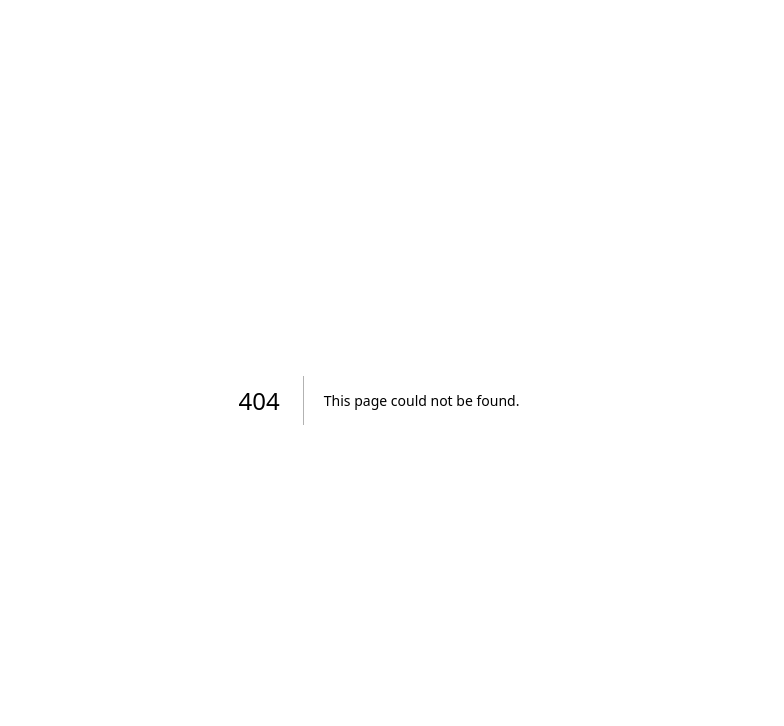
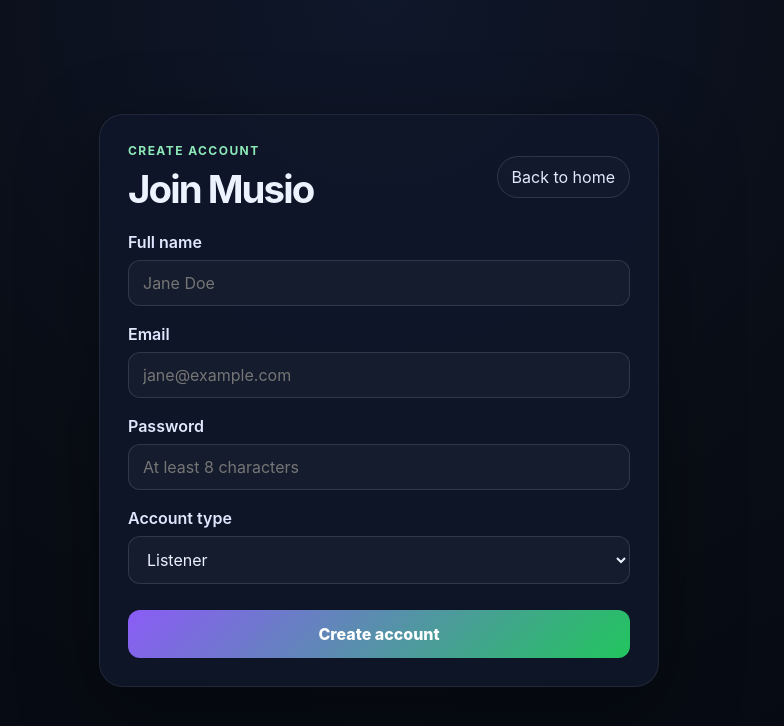
Before and after one commit to bedober/Musio, a Next.js app: page /signup in a window 1280 px wide. Before the commit this address had no page. Shown: the top 726 px of the page, without its empty margins (261-1045 px from the left). Built offline with nearby package versions, Linux system fonts and the light colour scheme.

Commit message:
Add a production-safe signup page that posts to the signup API and handles validation feedback.

```diff
--- /dev/null
+++ b/app/signup/page.tsx
@@ -0,0 +1,227 @@
+"use client";
+
+import { useState } from "react";
+
+const roles = ["Listener", "Artist", "Management", "Label", "Platform Admin"];
+
+export default function SignupPage() {
+  const [form, setForm] = useState({
+    fullName: "",
+    email: "",
+    password: "",
+    role: "Listener",
+  });
+  const [isSubmitting, setIsSubmitting] = useState(false);
+  const [error, setError] = useState("");
+  const [success, setSuccess] = useState("");
+
+  const handleChange = (event: React.ChangeEvent<HTMLInputElement | HTMLSelectElement>) => {
+    const { name, value } = event.target;
+    setForm((previous) => ({ ...previous, [name]: value }));
+  };
+
+  const handleSubmit = async (event: React.FormEvent<HTMLFormElement>) => {
+    event.preventDefault();
+    setError("");
+    setSuccess("");
+    setIsSubmitting(true);
+
+    try {
+      const response = await fetch("/api/auth/signup", {
+        method: "POST",
+        headers: { "Content-Type": "application/json" },
+        body: JSON.stringify(form),
+      });
+
+      const result = await response.json();
+
+      if (!response.ok) {
+        throw new Error(result?.error || "Unable to create account.");
+      }
+
+      setSuccess(result?.message || "Account created successfully.");
+      setForm({
+        fullName: "",
+        email: "",
+        password: "",
+        role: "Listener",
+      });
+    } catch (submissionError) {
+      setError(submissionError instanceof Error ? submissionError.message : "Unable to create account.");
+    } finally {
+      setIsSubmitting(false);
+    }
+  };
+
+  return (
+    <main style={styles.page}>
+      <section style={styles.card}>
+        <div style={styles.header}>
+          <div>
+            <div style={styles.eyebrow}>Create account</div>
+            <h1 style={styles.title}>Join Musio</h1>
+          </div>
+          <a href="/" style={styles.link}>Back to home</a>
+        </div>
+
+        <form onSubmit={handleSubmit} style={styles.form}>
+          <label style={styles.field}>
+            <span style={styles.label}>Full name</span>
+            <input
+              name="fullName"
+              type="text"
+              value={form.fullName}
+              onChange={handleChange}
+              placeholder="Jane Doe"
+              required
+              style={styles.input}
+            />
+          </label>
+
+          <label style={styles.field}>
+            <span style={styles.label}>Email</span>
+            <input
+              name="email"
+              type="email"
+              value={form.email}
+              onChange={handleChange}
+              placeholder="jane@example.com"
+              required
+              style={styles.input}
+            />
+          </label>
+
+          <label style={styles.field}>
+            <span style={styles.label}>Password</span>
+            <input
+              name="password"
+              type="password"
+              value={form.password}
+              onChange={handleChange}
+              placeholder="At least 8 characters"
+              required
+              minLength={8}
+              style={styles.input}
+            />
+          </label>
+
+          <label style={styles.field}>
+            <span style={styles.label}>Account type</span>
+            <select
+              name="role"
+              value={form.role}
+              onChange={handleChange}
+              style={styles.input}
+            >
+              {roles.map((role) => (
+                <option key={role} value={role}>
+                  {role}
+                </option>
+              ))}
+            </select>
+          </label>
+
+          {error ? <p style={styles.error}>{error}</p> : null}
+          {success ? <p style={styles.success}>{success}</p> : null}
+
+          <button type="submit" disabled={isSubmitting} style={styles.button}>
+            {isSubmitting ? "Creating account..." : "Create account"}
+          </button>
+        </form>
+      </section>
+    </main>
+  );
+}
+
+const styles: Record<string, React.CSSProperties> = {
+  page: {
+    minHeight: "100vh",
+    display: "grid",
+    placeItems: "center",
+    background: "radial-gradient(circle at top, #0f172a, #090d15 55%, #050810 100%)",
+    color: "#edf2ff",
+    padding: 24,
+    fontFamily: '"Inter", sans-serif',
+  },
+  card: {
+    width: "min(560px, 100%)",
+    background: "rgba(15, 23, 42, 0.9)",
+    border: "1px solid rgba(255,255,255,0.08)",
+    borderRadius: 24,
+    padding: 28,
+    boxShadow: "0 24px 80px rgba(0,0,0,0.35)",
+  },
+  header: {
+    display: "flex",
+    alignItems: "center",
+    justifyContent: "space-between",
+    gap: 16,
+    marginBottom: 20,
+    flexWrap: "wrap",
+  },
+  eyebrow: {
+    color: "#8de9b8",
+    fontSize: 12,
+    fontWeight: 700,
+    letterSpacing: "0.12em",
+    textTransform: "uppercase",
+  },
+  title: {
+    margin: "8px 0 0",
+    fontSize: "clamp(2rem, 3vw, 2.7rem)",
+    letterSpacing: "-0.05em",
+  },
+  link: {
+    color: "#dfe8ff",
+    textDecoration: "none",
+    border: "1px solid rgba(255,255,255,0.12)",
+    borderRadius: 999,
+    padding: "10px 14px",
+    background: "rgba(255,255,255,0.02)",
+  },
+  form: {
+    display: "flex",
+    flexDirection: "column",
+    gap: 18,
+  },
+  field: {
+    display: "flex",
+    flexDirection: "column",
+    gap: 8,
+  },
+  label: {
+    color: "#dfe8ff",
+    fontWeight: 600,
+  },
+  input: {
+    width: "100%",
+    borderRadius: 12,
+    border: "1px solid rgba(255,255,255,0.12)",
+    background: "rgba(255,255,255,0.03)",
+    color: "#edf2ff",
+    padding: "12px 14px",
+    fontSize: 16,
+    boxSizing: "border-box",
+  },
+  button: {
+    marginTop: 8,
+    border: "none",
+    borderRadius: 12,
+    padding: "14px 18px",
+    background: "linear-gradient(135deg, #8b5cf6, #22c55e)",
+    color: "#fff",
+    fontWeight: 800,
+    cursor: "pointer",
+    fontSize: 16,
+  },
+  error: {
+    margin: 0,
+    color: "#fca5a5",
+    fontWeight: 600,
+  },
+  success: {
+    margin: 0,
+    color: "#86efac",
+    fontWeight: 600,
+  },
+};
```
